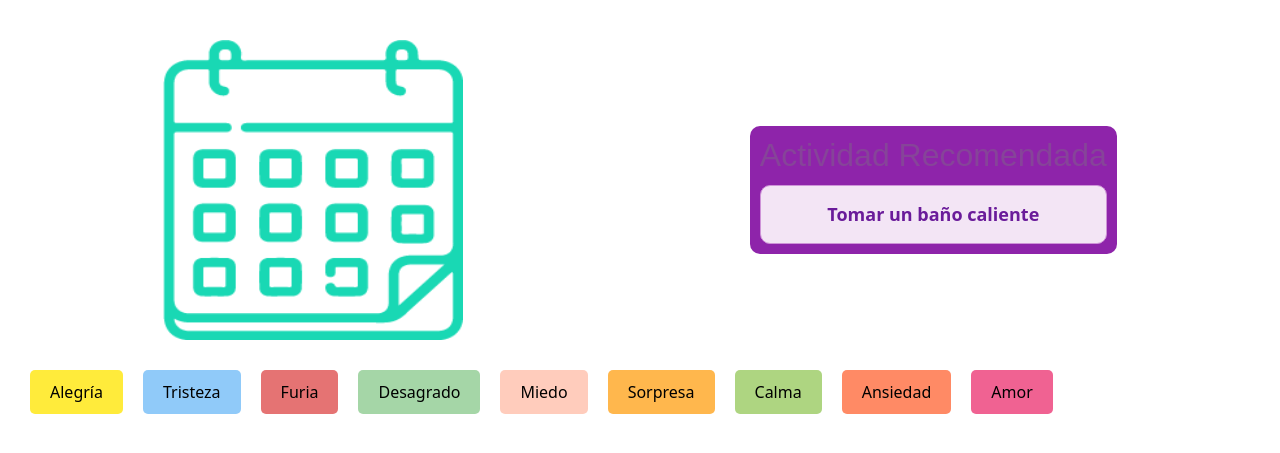
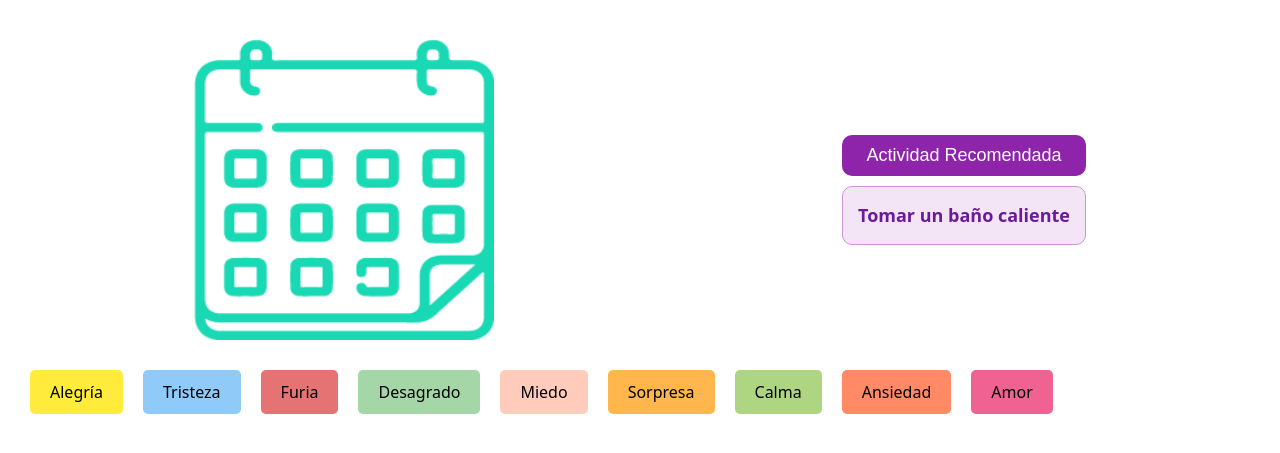
Before and after one commit to andrawiP801/seren-aiO, a Django app: page /emotional-state/ in a window 1280 px wide. Shown: the part 70-523 px from the top of the page. Run offline with Django 5.2, Linux system fonts and the light colour scheme; the visitor is signed in with stand-in values (Sample User, id 1); some libraries are stand-ins or nearby versions.

Commit message:
pagina estado emocional

```diff
--- a/static/css/style.css
+++ b/static/css/style.css
@@ -640,7 +640,7 @@ h2 {
     text-align: center;
 }
 
-.emotional-state-container .recommendation-section {
+.emotional-state-container .recommendation-section h2{
     background-color: #8e24aa;
     color: white;
     padding: 10px;
```
